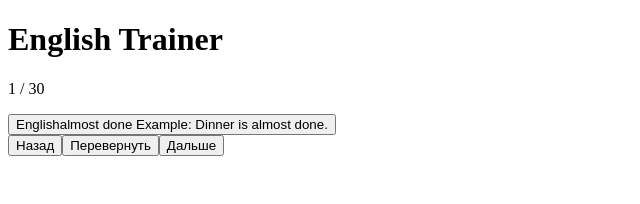
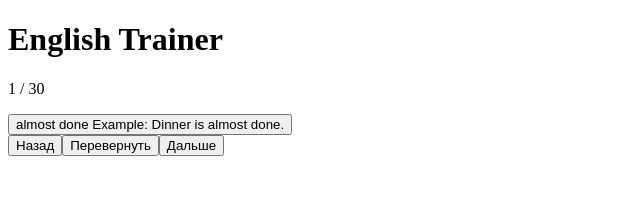
Before and after one commit to Anastasiia21/english-trainer, a React (Vite) app: page / in a window 1280 px wide. Shown: the top 204 px of the page, without its empty margins (0-640 px from the left). Built offline with nearby package versions, Linux system fonts and the light colour scheme; the HTML template or start-up script is replaced by a standard one.

Commit message:
Update card layout colors

```diff
--- a/src/App.jsx
+++ b/src/App.jsx
@@ -62,7 +62,6 @@ export default function App() {
 
       <section className="trainer">
         <button className="card" type="button" onClick={() => setShowEnglish((value) => !value)}>
-          <span className="label">{showEnglish ? 'English' : 'Русский'}</span>
           <span className="word">{showEnglish ? currentWord.en : currentWord.ru}</span>
         </button>
 
--- a/src/styles.css
+++ b/src/styles.css
@@ -1,7 +1,7 @@
 :root {
   font-family: Inter, system-ui, -apple-system, BlinkMacSystemFont, "Segoe UI", sans-serif;
   color: #20364a;
-  background: #708090;
+  background: #f8fafc;
   font-synthesis: none;
   text-rendering: optimizeLegibility;
   -webkit-font-smoothing: antialiased;
@@ -23,7 +23,7 @@ button {
 .page {
   min-height: 100svh;
   padding: 22px 14px;
-  background: #708090;
+  background: #f8fafc;
   border: 5px solid #7bd7db;
   display: flex;
   flex-direction: column;
@@ -87,7 +87,7 @@ h1 {
   border: 1.5px solid #cbd1d7;
   border-radius: 18px;
   padding: 30px 20px;
-  background: #f8fafc;
+  background: #708090;
   color: #172b3c;
   box-shadow: 0 2px 6px rgba(15, 35, 52, 0.1);
   cursor: pointer;
@@ -97,16 +97,6 @@ h1 {
   justify-content: center;
   gap: 18px;
   text-align: center;
-}
-
-.label {
-  color: #42526b;
-  background: rgba(226, 250, 251, 0.95);
-  border: 1px solid #9fe4e8;
-  border-radius: 999px;
-  padding: 8px 16px;
-  font-size: 16px;
-  font-weight: 800;
 }
 
 .word {
```
